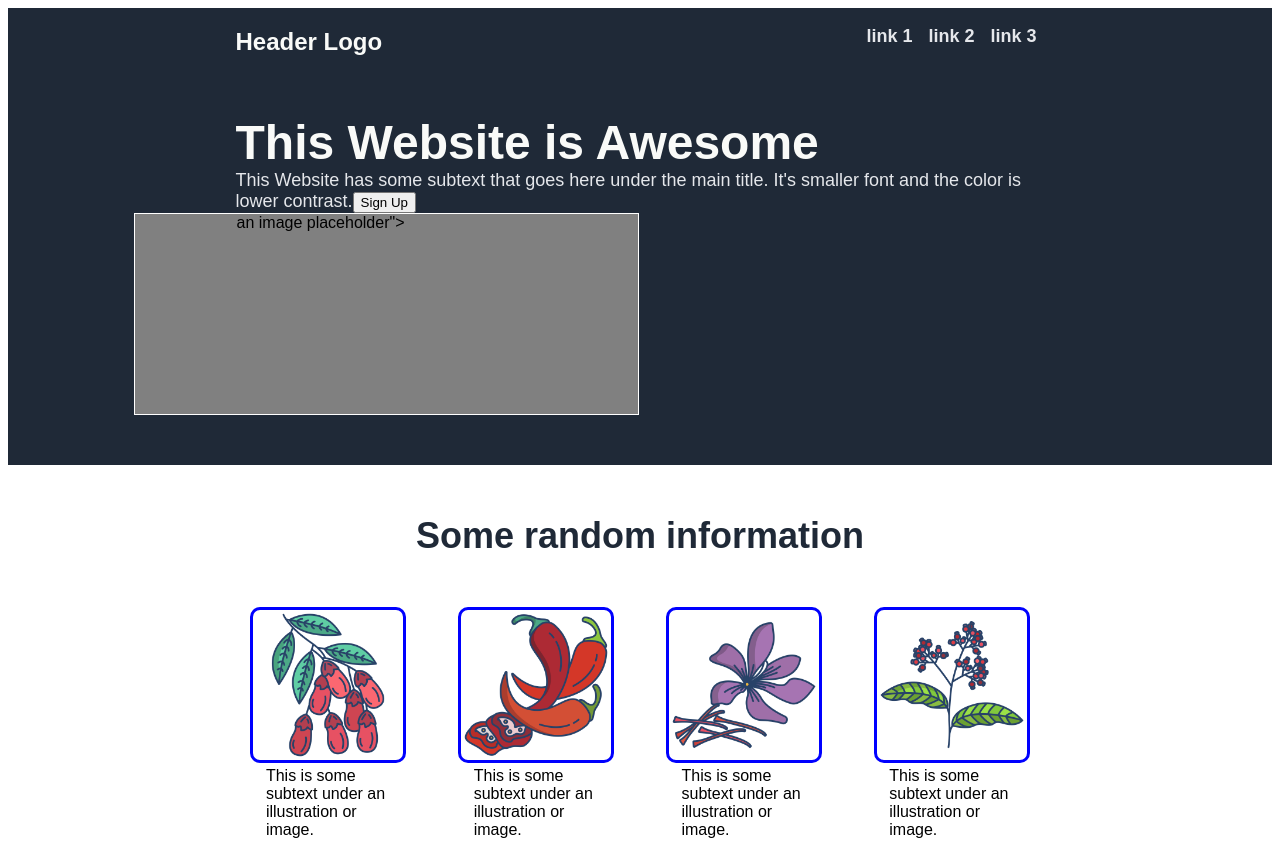
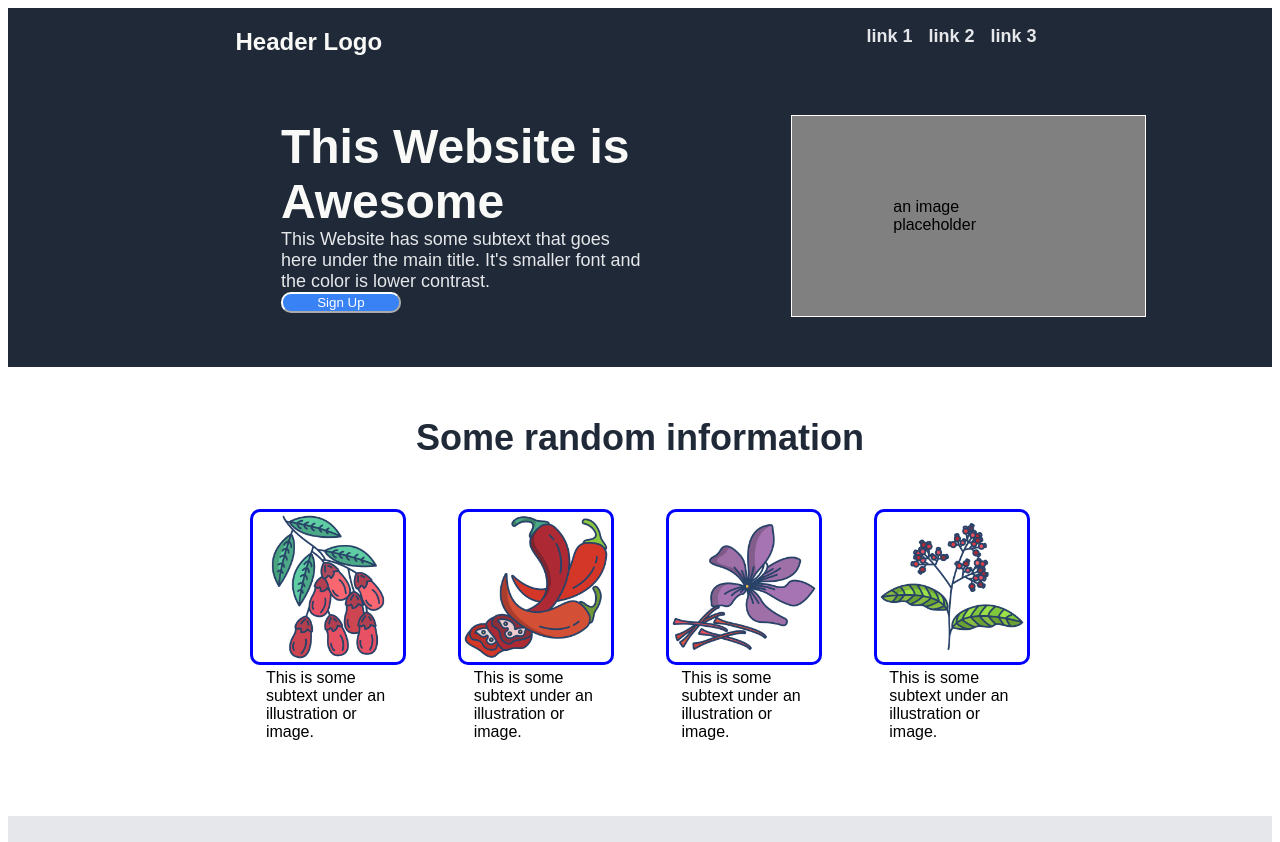
Before and after one commit to mattyj-dev/odin-landing-page, a plain HTML site: page index.html in a window 1280 px wide. Shown: the top 842 px of the page. Drawn offline with Linux system fonts and the light colour scheme.

Commit message:
change CSS to match example

```diff
--- a/index.html
+++ b/index.html
@@ -19,12 +19,12 @@
         </div>
     </div>
     <div class="body-1">
-        <div class="body-1-title">This Website is Awesome</div>
-        <div class="body-1-subtext">This Website has some subtext that goes here under the main title. It's smaller font and the color is lower contrast.<button>Sign Up</button></div>
-          <div class="info-img">an image placeholder">
+      <div class="body-left">
+      <div class="body-1-title">This Website is Awesome</div>
+        <div class="body-1-subtext">This Website has some subtext that goes here under the main title. It's smaller font and the color is lower contrast.<button class="button-top">Sign Up</button></div>
+      </div>
+          <div class="info-img">an image placeholder
         </div>
-
-
     </div>
     <div class="body-2">
         <div class="body-2-title">Some random information</div>
--- a/style.css
+++ b/style.css
@@ -95,6 +95,8 @@ div, quote {
 .body-1-subtext {
     font-size: 18px;
     color: #e5e7eb;
+    display: flex;
+    flex-direction: column;
 }
 
 .body-1 {
@@ -103,7 +105,6 @@ div, quote {
     flex-direction: row;
     justify-content: space-between;
     align-items: center;
-    flex-wrap: wrap;
     padding-bottom: 50px;
 }
 
@@ -112,6 +113,9 @@ div, quote {
     border: 1px solid white;
     width: 300px;
     height: 200px;
+    display: flex;
+    justify-content: center;
+    align-items: center;
 }
 
 .body-2-title {
@@ -143,6 +147,14 @@ div, quote {
     border-width: 1px;
 }
 
+.button-top {
+    color: white;
+    background-color: #3882F6;
+    border-radius: 10px;
+    border-color: white;
+    width: 120px;
+}
+
 .footer {
     display: flex;
     justify-content: center;
```
